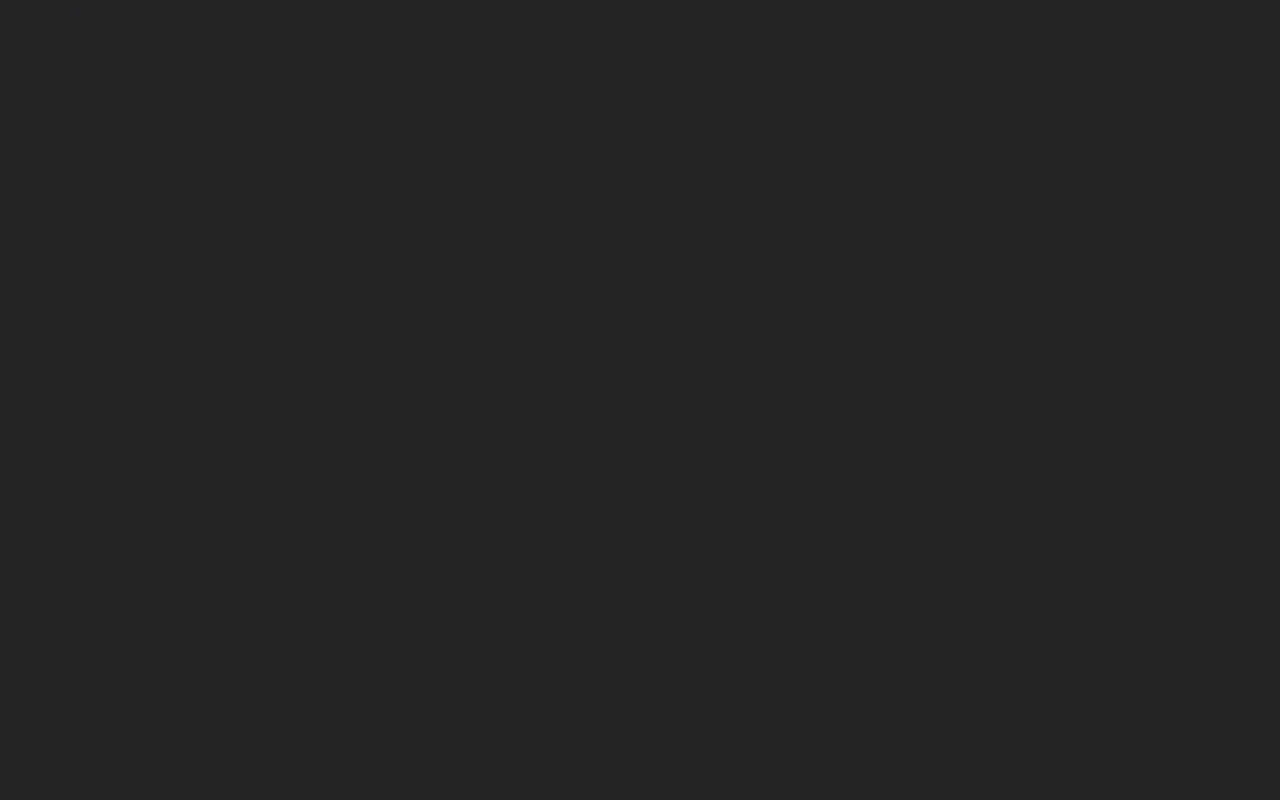
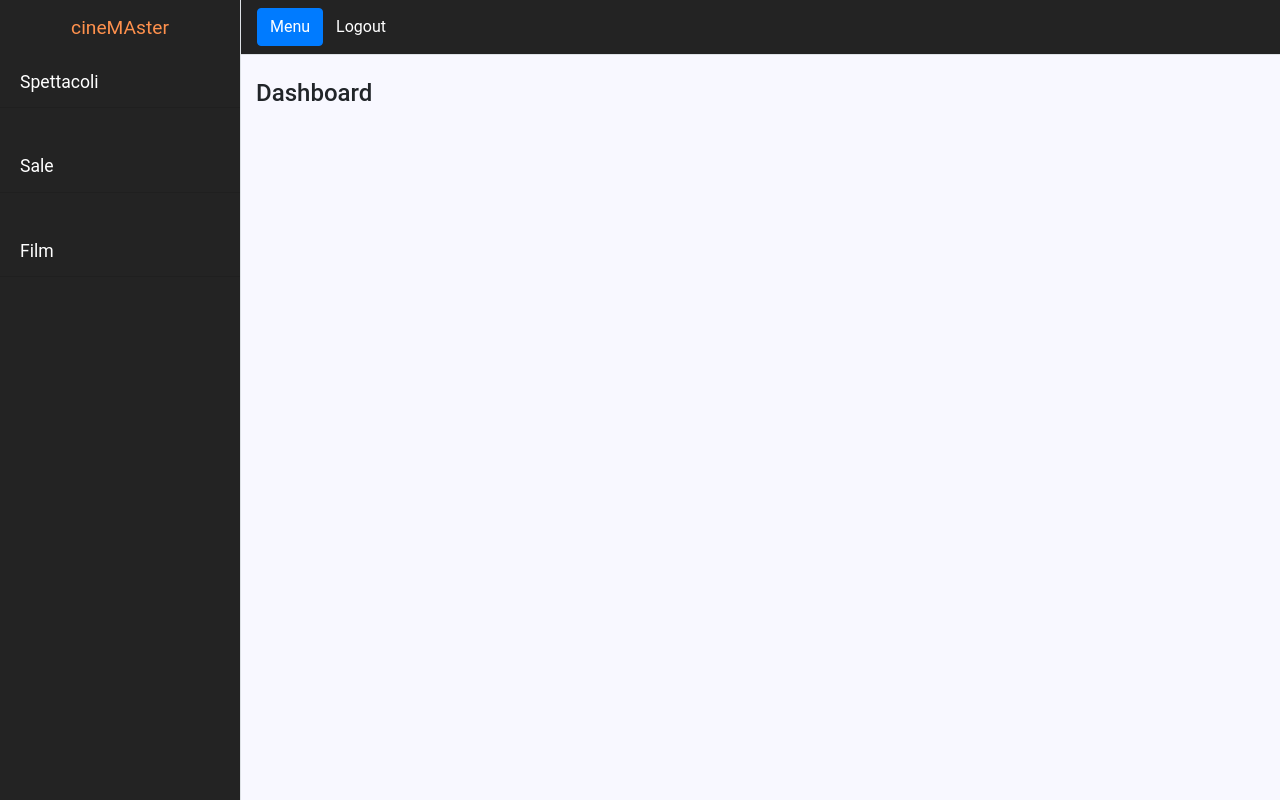
Before and after one commit to Cine-Master/cine-master-frontend, an Angular app: page /admin/dashboard in a window 1280 px wide. Built offline with nearby package versions, Linux system fonts and the light colour scheme.

Commit message:
Created sidebar in admin dashboard

```diff
--- a/src/app/admin/dashboard/dashboard.component.css
+++ b/src/app/admin/dashboard/dashboard.component.css
@@ -0,0 +1,69 @@
+#wrapper {
+  overflow-x: hidden;
+  background-color: ghostwhite;
+}
+
+#sidebar-wrapper {
+  min-height: 100vh;
+  margin-left: -15rem;
+  -webkit-transition: margin .25s ease-out;
+  -moz-transition: margin .25s ease-out;
+  -o-transition: margin .25s ease-out;
+  transition: margin .25s ease-out;
+}
+
+#sidebar-wrapper .sidebar-heading {
+  padding: 0.875rem 1.25rem;
+  font-size: 1.2rem;
+}
+
+#sidebar-wrapper .list-group {
+  width: 15rem;
+}
+
+#page-content-wrapper {
+  min-width: 100vw;
+}
+
+#wrapper.toggled #sidebar-wrapper {
+  margin-left: 0;
+}
+
+@media (min-width: 768px) {
+  #sidebar-wrapper {
+    margin-left: 0;
+  }
+
+  #page-content-wrapper {
+    min-width: 0;
+    width: 100%;
+  }
+
+  #wrapper.toggled #sidebar-wrapper {
+    margin-left: -15rem;
+  }
+}
+
+.sidebar-heading{
+  text-align: center;
+  font-size: 1.3rem;
+  color: #ff914d;
+}
+
+.logout-btn{
+  color: white;
+}
+
+.dark{
+  color: white;
+  background-color: #232323;
+}
+
+.list-group-item:hover {
+  color: #ff914d;
+  cursor: pointer;
+}
+
+.main-item {
+  font-size: 1.1rem;
+}
--- a/src/app/admin/dashboard/dashboard.component.html
+++ b/src/app/admin/dashboard/dashboard.component.html
@@ -1 +1,32 @@
-<p>dashboard works!</p>
+<div class="d-flex" id="wrapper" [ngClass]="toggled">
+
+  <div class="dark border-right" id="sidebar-wrapper">
+    <div class="sidebar-heading">cineMAster</div>
+    <div class="list-group list-group-flush" *ngFor="let e of elements">
+      <a class="list-group-item list-group-item-action dark main-item" (click)="showElements(e.name)">{{e.name}}</a>
+
+      <a *ngIf="e.opened === true" class="list-group-item list-group-item-action dark">Lista {{e.name}}</a>
+      <a *ngIf="e.opened === true" class="list-group-item list-group-item-action dark">Inserisci {{e.name}}</a>
+      <a *ngIf="e.opened === true" class="list-group-item list-group-item-action dark">Elimina {{e.name}}</a>
+      <hr>
+    </div>
+  </div>
+
+  <div id="page-content-wrapper">
+
+    <nav class="navbar navbar-expand-lg navbar-dark dark border-bottom">
+      <button class="btn btn-primary" id="menu-toggle" (click)="toggle()">Menu</button>
+
+      <button class="navbar-toggler" type="button" data-toggle="collapse" data-target="#navbarSupportedContent" aria-controls="navbarSupportedContent" aria-expanded="false" aria-label="Toggle navigation">
+        <span class="navbar-toggler-icon"></span>
+      </button>
+      <span></span>
+
+      <div class="collapse navbar-collapse" id="navbarSupportedContent">
+        <button class="btn logout-btn">Logout</button>
+      </div>
+    </nav>
+
+    <app-works-area></app-works-area>
+  </div>
+</div>
--- a/src/app/admin/dashboard/dashboard.component.ts
+++ b/src/app/admin/dashboard/dashboard.component.ts
@@ -1,15 +1,36 @@
-import { Component, OnInit } from '@angular/core';
+import {Component, OnInit} from '@angular/core';
 
 @Component({
   selector: 'app-dashboard',
   templateUrl: './dashboard.component.html',
   styleUrls: ['./dashboard.component.css']
 })
+
 export class DashboardComponent implements OnInit {
+  toggled = '';
+  elements = [{name: 'Spettacoli', opened: false}, {name: 'Sale', opened: false},  {name: 'Film', opened: false}];
 
   constructor() { }
 
   ngOnInit(): void {
   }
 
+  public toggle(): void {
+    if (this.toggled === 'toggled') {
+      this.toggled = '';
+    }
+    else {
+      this.toggled = 'toggled';
+    }
+    console.log(this.toggled);
+  }
+
+  public showElements(type: string): void{
+    for (const e of this.elements){
+      if (e.name === type) {
+        e.opened = !e.opened;
+      }
+    }
+  }
+
 }
--- /dev/null
+++ b/src/app/admin/dashboard/works-area/works-area.component.css
@@ -0,0 +1,4 @@
+#page-content-wrapper {
+  min-width: 100vw;
+ color: ghostwhite;
+}
--- /dev/null
+++ b/src/app/admin/dashboard/works-area/works-area.component.html
@@ -0,0 +1,3 @@
+<div class="container-fluid">
+  <h4 class="mt-4">Dashboard</h4>
+</div>
--- /dev/null
+++ b/src/app/admin/dashboard/works-area/works-area.component.ts
@@ -0,0 +1,17 @@
+import { Component, OnInit } from '@angular/core';
+
+@Component({
+  selector: 'app-works-area',
+  templateUrl: './works-area.component.html',
+  styleUrls: ['./works-area.component.css']
+})
+
+
+
+export class WorksAreaComponent implements OnInit {
+  constructor( ) { }
+
+  ngOnInit(): void {
+  }
+
+}
--- a/src/app/app.module.ts
+++ b/src/app/app.module.ts
@@ -5,13 +5,15 @@ import { RouterModule } from '@angular/router';
 import { AppComponent } from './app.component';
 import { DashboardComponent } from './admin/dashboard/dashboard.component';
 import { LoginComponent } from './login/login.component';
+import { WorksAreaComponent } from './admin/dashboard/works-area/works-area.component';
 import {ReactiveFormsModule} from '@angular/forms';
 
 @NgModule({
   declarations: [
     AppComponent,
     DashboardComponent,
-    LoginComponent
+    LoginComponent,
+    WorksAreaComponent
   ],
   imports: [
     BrowserModule,
--- a/src/styles.css
+++ b/src/styles.css
@@ -1,4 +1,7 @@
 /* You can add global styles to this file, and also import other style files */
+
+html, body { height: 100%; }
+body { margin: 0; font-family: Roboto, "Helvetica Neue", sans-serif; }
 body {
   background-color: #232323;
 }
```
Also changed, not shown: 1 other file (tests, documents, lock files or other folders).
